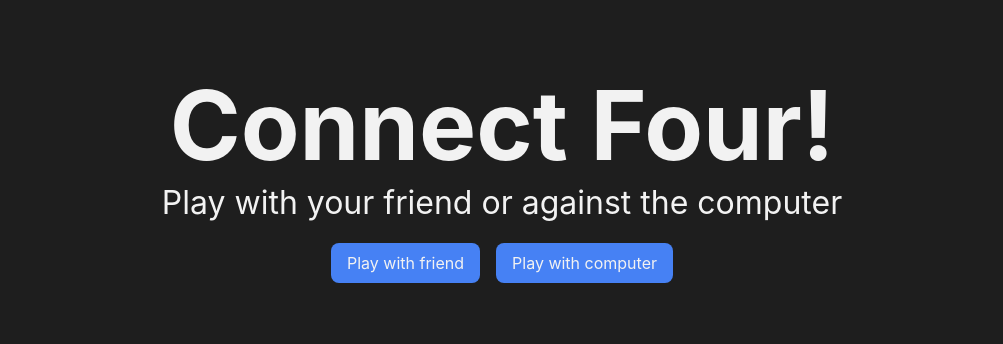
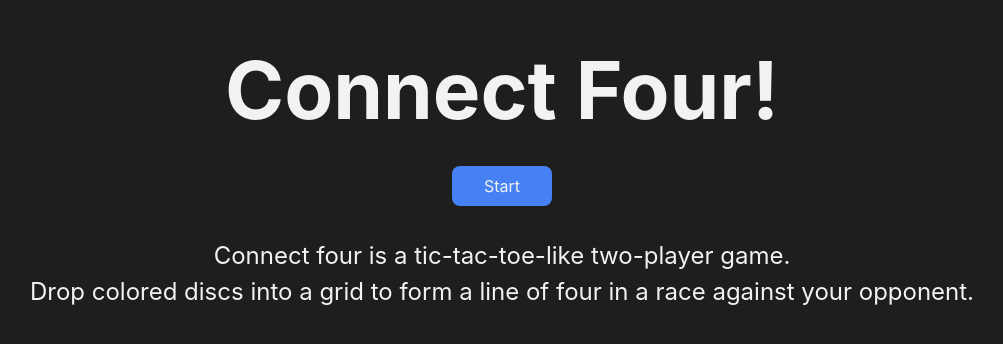
Before and after one commit to ayeMind/connect-four, a React (Vite) app: page / in a window 1280 px wide. Shown: the part 222-566 px from the top of the page, without its empty margins (138-1141 px from the left). Built offline with nearby package versions, Linux system fonts and the light colour scheme; a web font is replaced by a local one.

Commit message:
preparation for deployment

```diff
--- a/src/app/App.module.scss
+++ b/src/app/App.module.scss
@@ -9,10 +9,11 @@
 .buttons {
     display: flex;
     gap: 1rem;
-    margin-top: 1rem;
+    margin-top: 2rem;
+    margin-bottom: 2rem;
 
     .button {
-        padding: 0.5rem 1rem;
+        padding: 0.5rem 2rem;
         border-radius: 0.5rem;
         background-color: $btn-color;
 
@@ -28,7 +29,7 @@
 }
 
 .title {
-    font-size: 6rem;
+    font-size: 5rem;
 
     @media screen and (max-width: 768px) {
         font-size: 3rem;
@@ -40,13 +41,13 @@
 }
 
 .text {
-    font-size: 2rem;
+    font-size: 1.5rem;
 
     @media screen and (max-width: 768px) {
-        font-size: 1.5rem;
+        font-size: 1.2rem;
     }
 
     @media screen and (max-width: 480px) {
-        font-size: 1.2rem;
+        font-size: 1.0rem;
     }
 }
--- a/src/app/App.tsx
+++ b/src/app/App.tsx
@@ -7,11 +7,11 @@ const App: FC = () => {
   return (
     <Layout className={styles.page}>
       <h1 className={styles.title}>Connect Four!</h1>
-      <p className={styles.text}>Play with your friend or against the computer</p>
       <div className={styles.buttons}>
-        <Link to="/friend" className={styles.button}>Play with friend</Link>
-        <Link to="/computer" className={styles.button}>Play with computer</Link>
+        <Link to="/game" className={styles.button}>Start</Link>
       </div>
+      <p className={styles.text}>Connect four is a tic-tac-toe-like two-player game.</p>
+      <p className={styles.text}>Drop colored discs into a grid to form a line of four in a race against your opponent.</p>
     </Layout>
   )
 }
--- a/src/pages/game-with-computer/GameWithComputer.module.scss
+++ /dev/null
@@ -1,32 +0,0 @@
-.page {
-    display: flex;
-    flex-direction: column;
-    align-items: center;
-    justify-content: center;
-}
-
-.current-player {
-    font-size: 2rem;
-    margin-bottom: 2rem;
-
-    @media screen and (max-width: 768px) {
-        font-size: 1.5rem;
-    }
-
-    @media screen and (max-width: 480px) {
-        font-size: 1.2rem;
-    }
-}
-
-.btn {
-    padding: 1rem 2rem;
-    border-radius: 1rem;
-    background-color: $btn-color;
-    color: $text-color;
-}
-
-.buttons {
-    display: flex;
-    gap: 1rem;
-    margin-top: 2rem;
-}
--- a/src/pages/game-with-computer/GameWithComputer.tsx
+++ /dev/null
@@ -1,45 +0,0 @@
-import { Layout } from 'components/layout'
-import { FC, useEffect } from 'react'
-import styles from './GameWithComputer.module.scss'
-import { Field } from 'components/field'
-import { observer } from 'mobx-react-lite'
-import store from 'app/store'
-import { Link } from 'react-router-dom'
-import { motion } from 'framer-motion'
-
-const GameWithComputer: FC = observer(() => {
-
-  useEffect(() => {
-    store.reset()
-  }, [])
-
-  const { currentPlayer } = store
-
-  let text = `Current player: ${currentPlayer}`
-  if (store.winner === "draw") {
-    text = "Draw!"
-  } else if (store.winner) {
-    text = `${store.winner[0].toUpperCase() + store.winner.slice(1)} won!`
-  }
-
-  const resetGame = () => {
-    store.reset()
-    const event = new CustomEvent('game-reset')
-    document.dispatchEvent(event)
-  }
-
-  return (
-    <Layout className={styles.page}>
-      <h2 className={styles["current-player"]}>{text}</h2>
-      <Field />
-      {store.gameIsOver && (
-        <motion.div className={styles.buttons} initial={{ opacity: 0 }} animate={{ opacity: 1, transition: { duration: 0.5 } }} >
-          <Link className={styles.btn} to="/" onClick={store.reset}>Back</Link>
-          <button className={styles.btn} onClick={resetGame}>Reset</button>
-        </motion.div>
-      )}
-    </Layout>
-  )
-})
-
-export { GameWithComputer }
--- a/src/pages/game-with-computer/index.tsx
+++ /dev/null
@@ -1 +0,0 @@
-export { GameWithComputer } from './GameWithComputer'
```
Also changed, not shown: src/main.tsx (+1 -6 lines), vercel.json (added).
